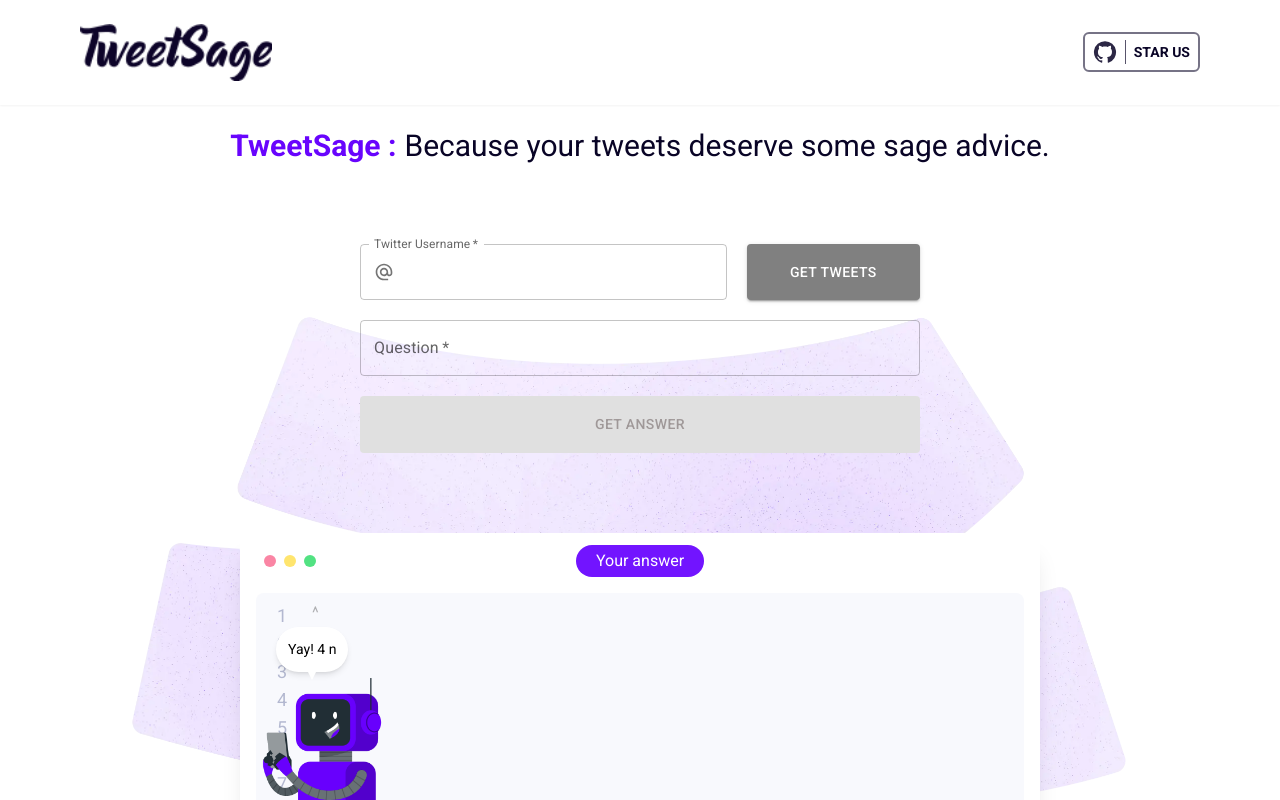
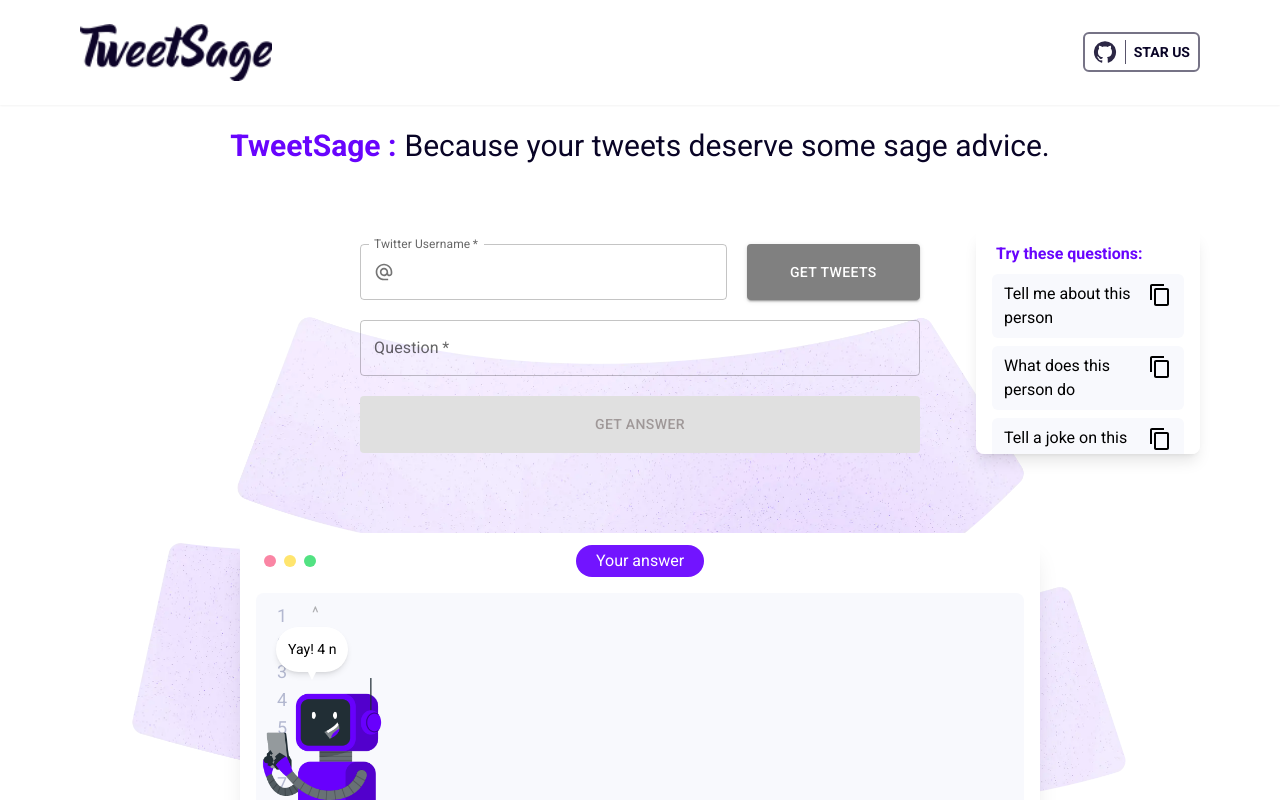
Before and after one commit to Aadarsh805/TweetSage, a Next.js app: page /play in a window 1280 px wide. Shown: the top 800 px of the page. Built offline with nearby package versions, Linux system fonts and the light colour scheme.

Commit message:
examples div visibility chagne on smaller screen

```diff
--- a/app/play/Example.tsx
+++ b/app/play/Example.tsx
@@ -13,12 +13,9 @@
 
 const Example = () => {
   return (
-    <div className="2xl:flex hidden lg:gap-20  items-center justify-center lg:absolute right-[5em] md:top-1/2 lg:-translate-y-[18em] z-30">
+    <div className="lg:flex hidden lg:gap-20  items-center justify-center lg:absolute xl:right-[5em] right-0 md:top-1/2 lg:-translate-y-[18em] z-30">
       <div className="">
-        {/* <h2 className="font-semibold text-lg text-center mb-2">
-          Try these questions:
-        </h2> */}
-        <div className="example bg-white lg:shadow-lg shadow-md w-[20em] 2xl:w-[22em] max-h-[10em] 2xl:max-h-fit mb-10 pt-3 pb-1 px-4  overflow-scroll lg:h-full rounded-lg">
+        <div className="example bg-white lg:shadow-lg shadow-md w-[14em] 2xl:w-[22em] max-h-[14em] 2xl:max-h-fit mb-10 pt-3 pb-1 xl:px-4 px-2 overflow-scroll lg:h-full rounded-lg">
           {/* <div className="flex items-center gap-2 mb-4 ml-1">
             <span className="w-3 h-3 rounded-full bg-[#C884A6]"></span>
             <span className="w-3 h-3 rounded-full bg-[#FFE74C]"></span>
@@ -47,7 +44,7 @@
           key={index}
           className="flex justify-between bg-[#f8f9fd] rounded-md mb-2 py-2 px-3"
         >
-          <p>{item}</p>
+          <p className='text-base 2xl:text-lg' >{item}</p>
           <div onClick={() => navigator.clipboard.writeText(item)}>
             <Tooltip title="copy">
               <ContentCopyIcon className="cursor-pointer w-3" />
```
